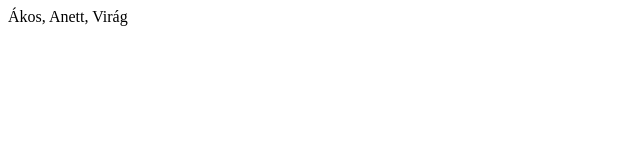
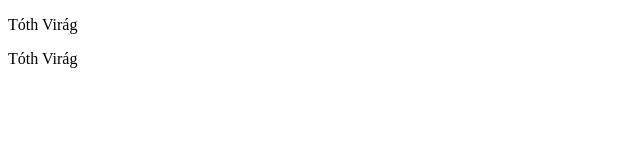
Before and after one commit to virmoc/GitCsapatmunka, a plain HTML site: page index.html in a window 1280 px wide. Shown: the whole page, without its empty margins (0-640 px from the left). Drawn offline with Linux system fonts and the light colour scheme.

Commit message:
sajaát név index

```diff
--- a/index.html
+++ b/index.html
@@ -4,9 +4,13 @@
     <meta charset="UTF-8">
     <meta http-equiv="X-UA-Compatible" content="IE=edge">
     <meta name="viewport" content="width=device-width, initial-scale=1.0">
-    <title>GitCsapatmunka</title>
+    <title>Tóth Virág</title>
 </head>
 <body>
-    <footer>Ákos, Anett, Virág</footer>
+    <article>
+        <p>Tóth Virág</p>
+    </article>
+
+    <footer>Tóth Virág</footer>
 </body>
 </html>
```
